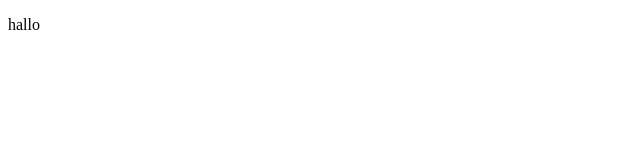
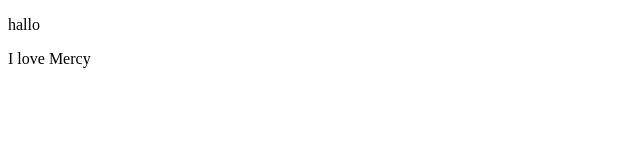
Before and after one commit to mr-funtor/teach-git-2, a plain HTML site: page index.html in a window 1280 px wide. Shown: the full height of the page, 0-640 px from the left. Drawn offline with Linux system fonts and the light colour scheme.

Commit message:
first commit

```diff
--- a/index.html
+++ b/index.html
@@ -1,11 +1,15 @@
 <!DOCTYPE html>
 <html lang="en">
+
 <head>
     <meta charset="UTF-8">
     <meta name="viewport" content="width=device-width, initial-scale=1.0">
     <title>Document</title>
 </head>
+
 <body>
     <p>hallo</p>
+    <p>I love Mercy</p>
 </body>
+
 </html>
```
